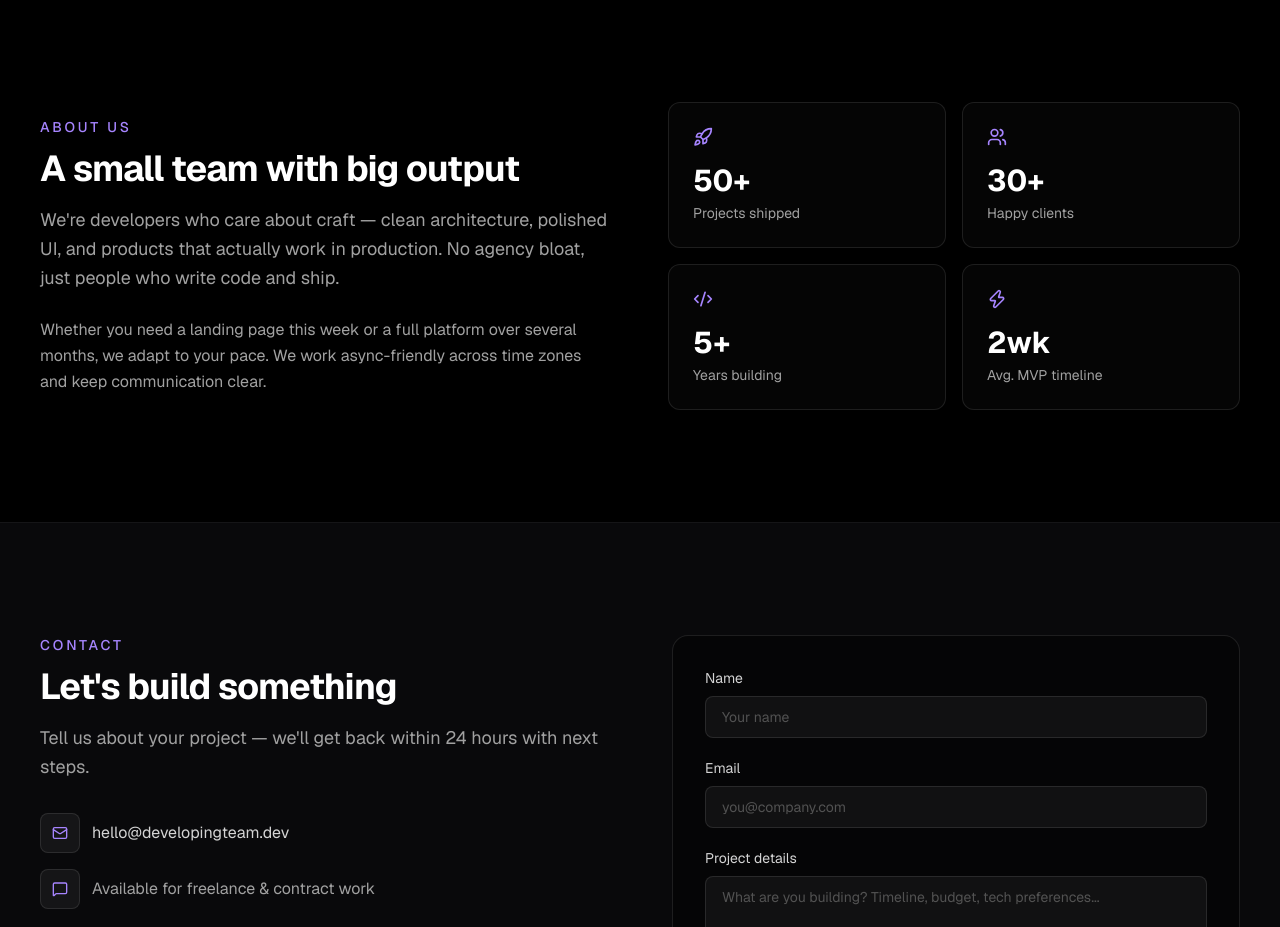
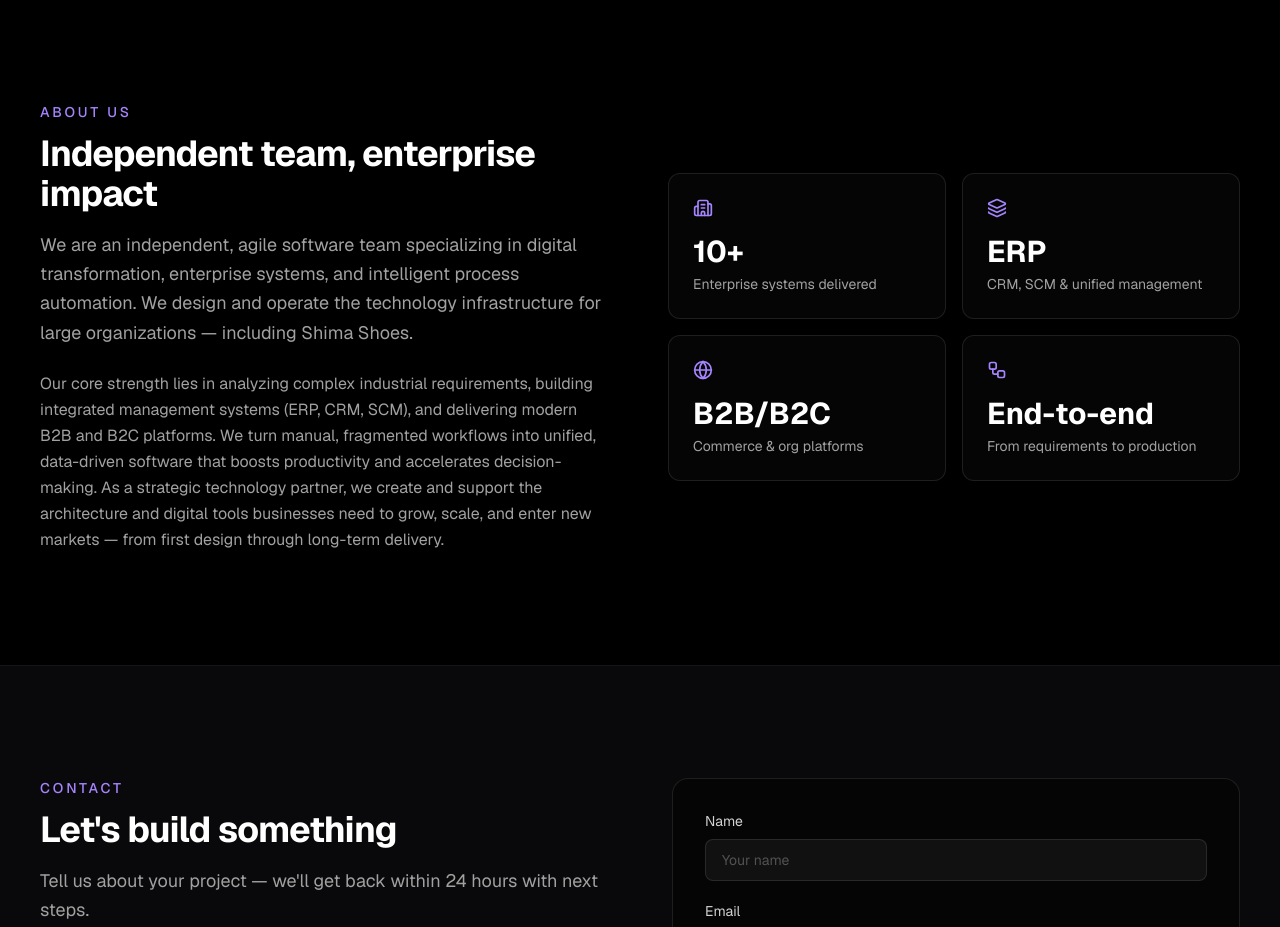
Before and after one commit to motahare-vatandoust/development-team-landing, a Next.js app: page / in a window 1280 px wide. Shown: the part 3540-4467 px from the top of the page. Built offline with nearby package versions, Linux system fonts and the light colour scheme.

Commit message:
Revamp About Section with updated icons and content to reflect enterprise focus. Highlights include new statistics on systems delivered and a refined description emphasizing digital transformation and strategic partnerships.

```diff
--- a/src/components/about-section.tsx
+++ b/src/components/about-section.tsx
@@ -1,12 +1,12 @@
-import { Code2, Rocket, Users, Zap } from 'lucide-react'
+import { Building2, Globe, Layers, Workflow } from 'lucide-react'
 import { SectionHeading } from '@/components/section-heading'
 import { ScrollReveal } from '@/components/scroll-reveal'
 
 const stats = [
-  { icon: Rocket, value: '50+', label: 'Projects shipped' },
-  { icon: Users, value: '30+', label: 'Happy clients' },
-  { icon: Code2, value: '5+', label: 'Years building' },
-  { icon: Zap, value: '2wk', label: 'Avg. MVP timeline' },
+  { icon: Building2, value: '10+', label: 'Enterprise systems delivered' },
+  { icon: Layers, value: 'ERP', label: 'CRM, SCM & unified management' },
+  { icon: Globe, value: 'B2B/B2C', label: 'Commerce & org platforms' },
+  { icon: Workflow, value: 'End-to-end', label: 'From requirements to production' },
 ]
 
 export function AboutSection() {
@@ -17,13 +17,18 @@ export function AboutSection() {
           <ScrollReveal>
             <SectionHeading
               label="About us"
-              title="A small team with big output"
-              description="We're developers who care about craft — clean architecture, polished UI, and products that actually work in production. No agency bloat, just people who write code and ship."
+              title="Independent team, enterprise impact"
+              description="We are an independent, agile software team specializing in digital transformation, enterprise systems, and intelligent process automation. We design and operate the technology infrastructure for large organizations — including Shima Shoes."
             />
             <p className="mt-6 text-sm leading-relaxed text-neutral-400 sm:text-base">
-              Whether you need a landing page this week or a full platform over
-              several months, we adapt to your pace. We work async-friendly across
-              time zones and keep communication clear.
+              Our core strength lies in analyzing complex industrial requirements,
+              building integrated management systems (ERP, CRM, SCM), and delivering
+              modern B2B and B2C platforms. We turn manual, fragmented workflows into
+              unified, data-driven software that boosts productivity and accelerates
+              decision-making. As a strategic technology partner, we create and
+              support the architecture and digital tools businesses need to grow,
+              scale, and enter new markets — from first design through long-term
+              delivery.
             </p>
           </ScrollReveal>
 
```
